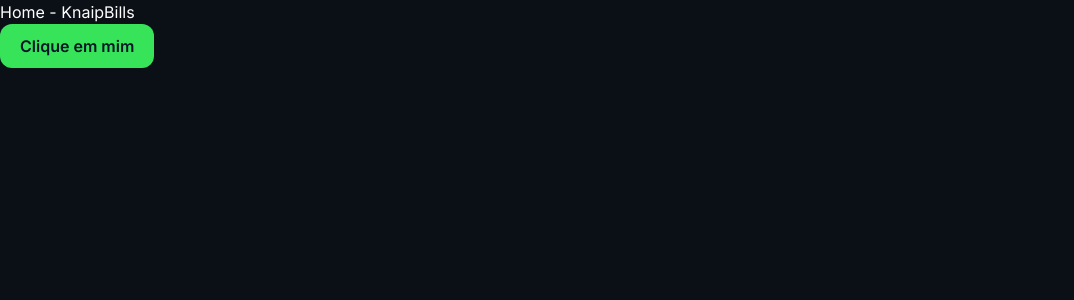
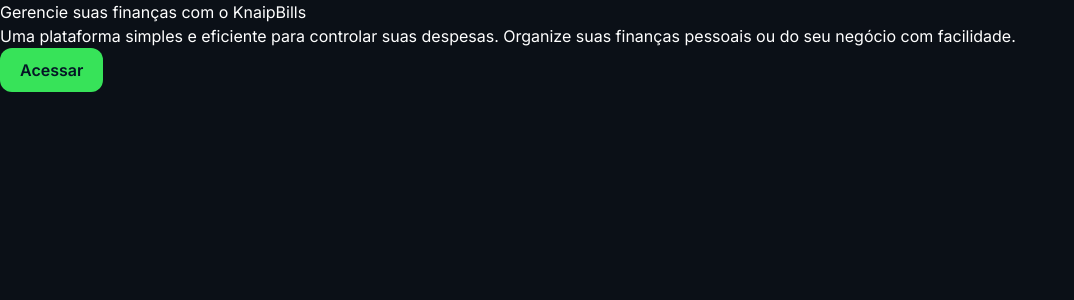
Before and after one commit to nielkp/knaip-bills-interface, a React (Vite) app: page / in a window 1280 px wide. Shown: the top 300 px of the page, without its empty margins (0-1074 px from the left). Built offline with nearby package versions, Linux system fonts and the light colour scheme.

Commit message:
inicio da tela Home

```diff
--- a/src/pages/Home.tsx
+++ b/src/pages/Home.tsx
@@ -3,8 +3,24 @@
 const Home = () => {
   return (
     <div>
-      <h2>Home - KnaipBills</h2>
-      <Button>Clique em mim</Button>
+      <div>
+        <section>
+          <div>
+            <div>
+              <h1>
+                Gerencie suas finanças com o <span>KnaipBills</span>
+              </h1>
+              <p>
+                Uma plataforma simples e eficiente para controlar suas despesas. Organize suas
+                finanças pessoais ou do seu negócio com facilidade.
+              </p>
+            </div>
+            <div>
+              <Button>Acessar</Button>
+            </div>
+          </div>
+        </section>
+      </div>
     </div>
   );
 };
```
